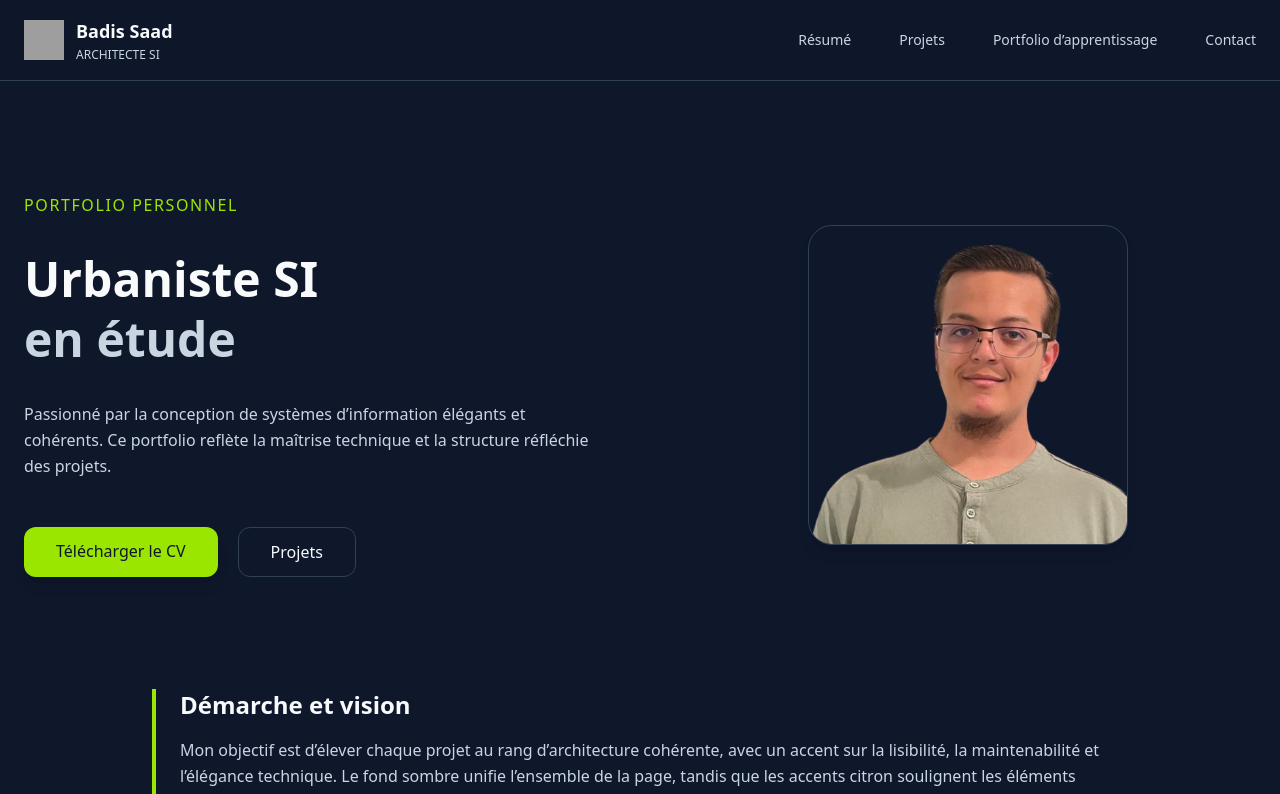
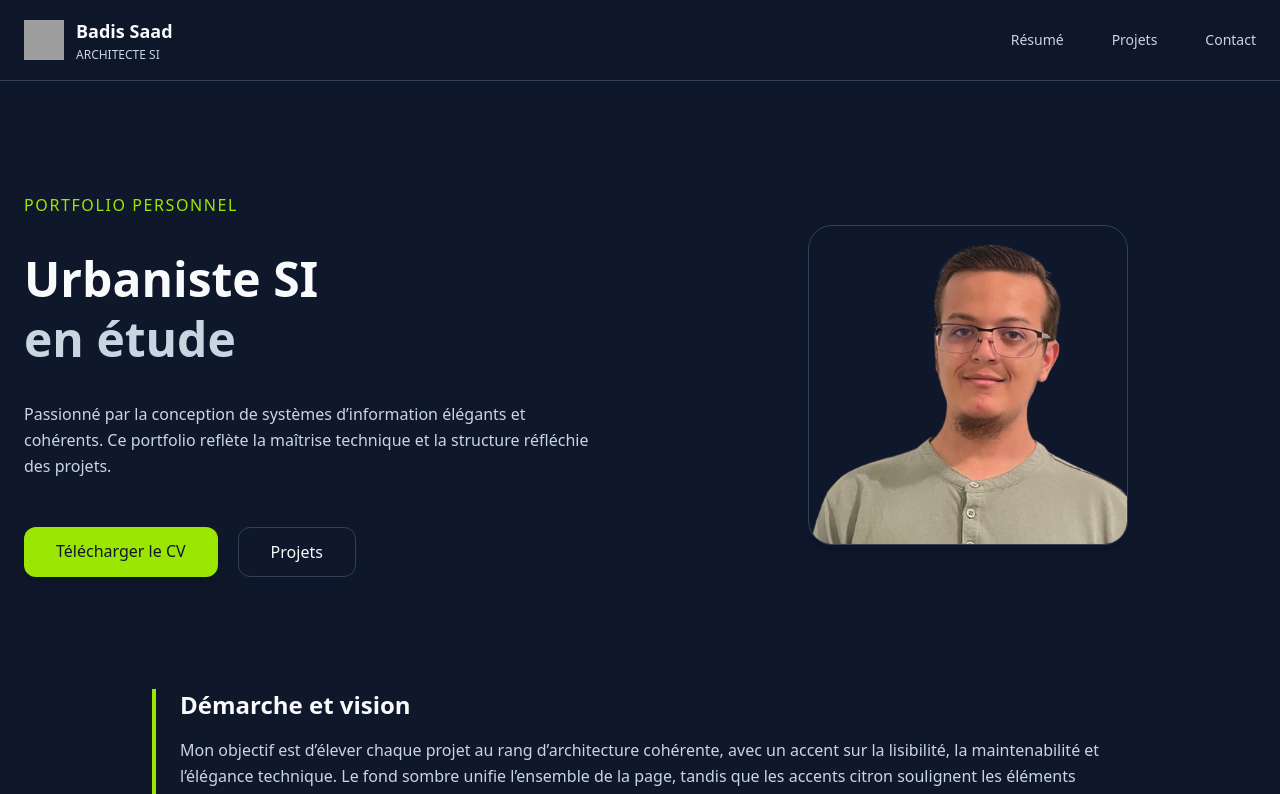
Before and after one commit to badis-saad/portfolio, a Vue app: page / in a window 1280 px wide. Shown: the top 794 px of the page. Built offline with nearby package versions, Linux system fonts and the light colour scheme; grey boxes are pictures that could not be loaded.

Commit message:
remove  pour pro

```diff
--- a/src/components/Navbar.vue
+++ b/src/components/Navbar.vue
@@ -53,7 +53,7 @@ const open = ref(false)
 const links = [
   { label: 'Résumé', to: '/resume' },
   { label: 'Projets', to: '/projects' },
-  { label: 'Portfolio d’apprentissage', to: '/apprentissage' },
+  //{ label: 'Portfolio d’apprentissage', to: '/apprentissage' },
   { label: 'Contact', to: '/contact' }
 ]
 </script>
```
